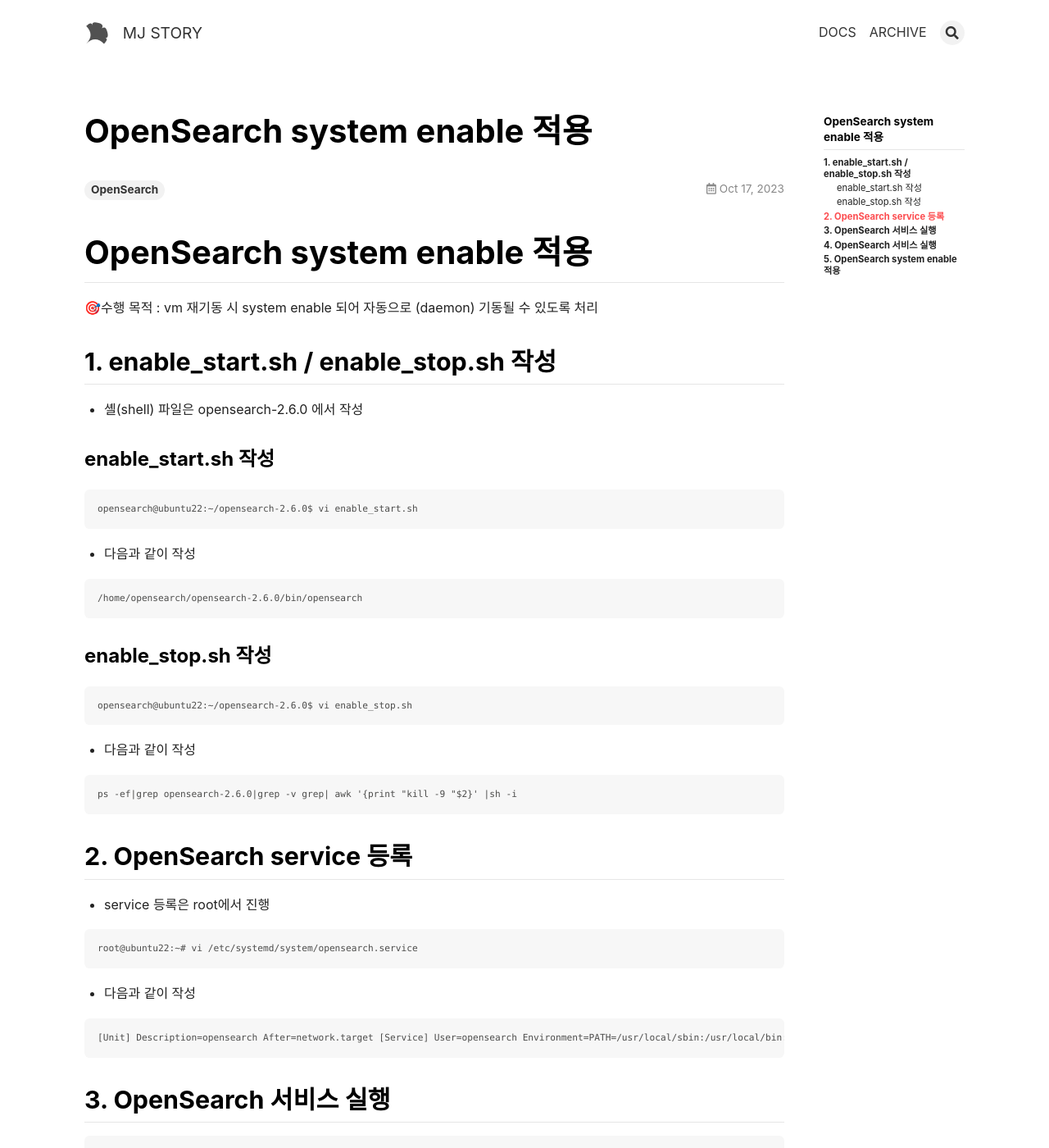
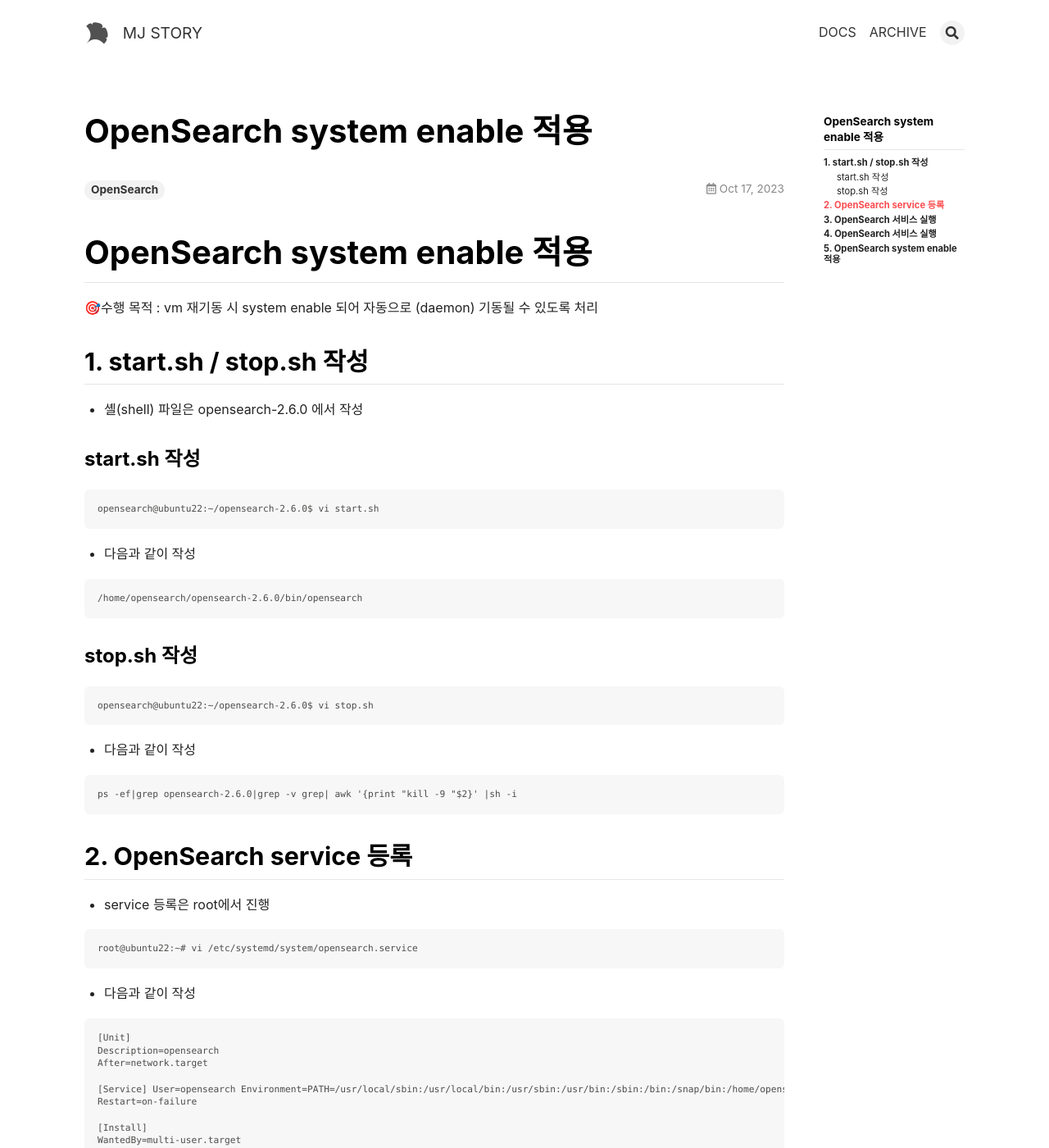
Before and after one commit to cloudnine-mj/cloudnine-mj.github.io, a Jekyll site: the page built from _posts/2023-10-17-ELK 구축 - OpenSearch system enable 적용.md, in a window 1280 px wide and 1400 px high. Shown: the whole window at 82% size. Built offline with Jekyll 4.4.1, drawn with Linux system fonts in a browser that asks for light colours; nearby versions of some CDN libraries.

Commit message:
os enable2

````diff
--- a/_posts/2023-10-17-ELK 구축 - OpenSearch system enable 적용.md
+++ b/_posts/2023-10-17-ELK 구축 - OpenSearch system enable 적용.md
@@ -13,14 +13,14 @@ tags: [OpenSearch]
 
 
 
-## 1. enable_start.sh / enable_stop.sh 작성
+## 1. start.sh / stop.sh 작성
 
 * 셸(shell) 파일은 opensearch-2.6.0 에서 작성
 
-### enable_start.sh 작성
+### start.sh 작성
 
 ```
-opensearch@ubuntu22:~/opensearch-2.6.0$ vi enable_start.sh
+opensearch@ubuntu22:~/opensearch-2.6.0$ vi start.sh
 ```
 
 * 다음과 같이 작성
@@ -29,10 +29,10 @@ opensearch@ubuntu22:~/opensearch-2.6.0$ vi enable_start.sh
 /home/opensearch/opensearch-2.6.0/bin/opensearch
 ```
 
-### enable_stop.sh 작성
+### stop.sh 작성
 
 ```
-opensearch@ubuntu22:~/opensearch-2.6.0$ vi enable_stop.sh
+opensearch@ubuntu22:~/opensearch-2.6.0$ vi stop.sh
 ```
 
 * 다음과 같이 작성
@@ -52,7 +52,15 @@ root@ubuntu22:~# vi /etc/systemd/system/opensearch.service
 * 다음과 같이 작성
 
 ```
-[Unit] Description=opensearch After=network.target [Service] User=opensearch Environment=PATH=/usr/local/sbin:/usr/local/bin:/usr/sbin:/usr/bin:/sbin:/bin:/snap/bin:/home/opensearch/jdk-17.0.1/bin ExecStart=/home/opensearch/opensearch-2.6.0/bin/opensearch ExecStop=/home/opensearch/opensearch-2.6.0/stop Restart=on-failure [Install] WantedBy=multi-user.target
+[Unit]
+Description=opensearch
+After=network.target
+
+[Service] User=opensearch Environment=PATH=/usr/local/sbin:/usr/local/bin:/usr/sbin:/usr/bin:/sbin:/bin:/snap/bin:/home/opensearch/jdk-17.0.1/bin ExecStart=/home/opensearch/opensearch-2.6.0/bin/opensearch ExecStop=/home/opensearch/opensearch-2.6.0/stop
+Restart=on-failure
+
+[Install]
+WantedBy=multi-user.target
 ```
 
 ## 3. OpenSearch 서비스 실행
````
